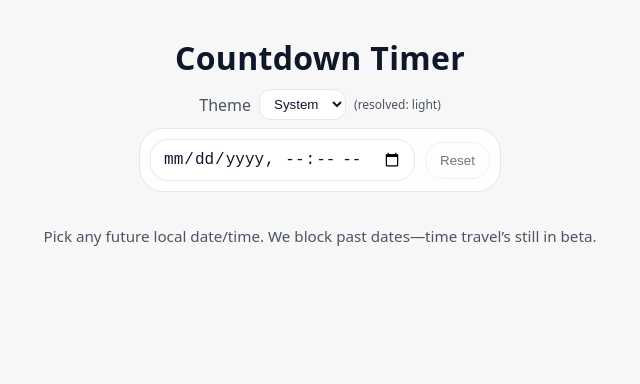
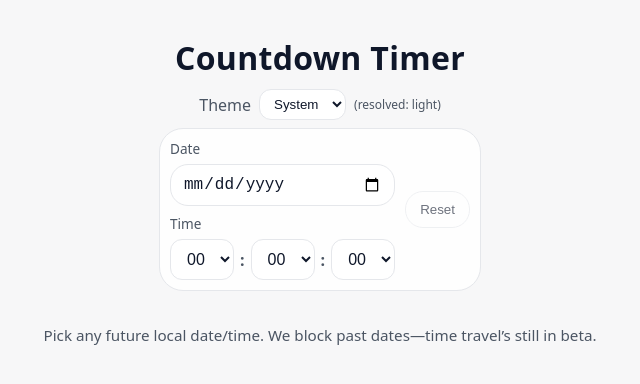
Before and after one commit to rgoshen/countdown-timer-ts, a React (Vite) app: page / in a window 1280 px wide. Shown: the top 384 px of the page, without its empty margins (320-960 px from the left). Built offline with nearby package versions, Linux system fonts and the light colour scheme.

Commit message:
update to time picker
Signed-off-by: Richard Goshen <rick.goshen@gmail.com>

```diff
--- a/src/App.css
+++ b/src/App.css
@@ -151,3 +151,51 @@ button.secondary:disabled {
   color: var(--text-muted);
   font-size: 0.95rem;
 }
+
+
+/* DateTimePicker styles */
+.dtp {
+  display: grid;
+  gap: 8px;
+  text-align: left;
+}
+.dtp-row {
+  display: grid;
+  gap: 6px;
+}
+.dtp-label {
+  font-size: 0.85rem;
+  color: var(--text-muted);
+}
+.dtp-input {
+  padding: 10px 12px;
+  font-size: 1rem;
+  color: var(--text);
+  background: var(--panel);
+  border: 1px solid var(--border);
+  border-radius: var(--radius);
+  outline: none;
+}
+.dtp-input:focus-visible,
+.dtp-select:focus-visible {
+  border-color: var(--accent);
+  box-shadow: 0 0 0 3px color-mix(in srgb, var(--accent) 25%, transparent);
+}
+
+.dtp-time {
+  display: inline-flex;
+  align-items: center;
+  gap: 6px;
+}
+.dtp-select {
+  padding: 10px 12px;
+  font-size: 1rem;
+  color: var(--text);
+  background: var(--panel);
+  border: 1px solid var(--border);
+  border-radius: 12px;
+}
+.dtp-colon {
+  color: var(--text-muted);
+  font-weight: 600;
+}
--- a/src/App.tsx
+++ b/src/App.tsx
@@ -2,6 +2,7 @@ import React, { useMemo, useState } from "react";
 import "./App.css";
 import ThemeToggle from "./components/ThemeToggle";
 import CountdownDisplay from "./components/CountdownDisplay";
+import DateTimePicker from "./components/DateTimePicker";
 import { useTicker } from "./hooks/useTicker";
 import { useCountdown } from "./hooks/useCountdown";
 import { isFutureDate, isValidDateString, toInputLocal } from "./lib/time";
@@ -9,6 +10,7 @@ import { isFutureDate, isValidDateString, toInputLocal } from "./lib/time";
 export default function App() {
   const [targetValue, setTargetValue] = useState<string>("");
   const [error, setError] = useState<string>("");
+  const [timeFormat, setTimeFormat] = useState<"24h"|"12h">(() => (localStorage.getItem("time-format") === "12h" ? "12h" : "24h"));
 
   const active = Boolean(targetValue) && !error;
   const nowMs = useTicker(active);
@@ -20,8 +22,7 @@ export default function App() {
 
   const { timeLeft, finished } = useCountdown(targetMs, nowMs);
 
-  const handleChange: React.ChangeEventHandler<HTMLInputElement> = (e) => {
-    const value = e.target.value;
+  const handleChange = (value: string) => {
     if (!isValidDateString(value)) {
       setError("Please enter a valid date and time.");
       setTargetValue("");
@@ -50,13 +51,7 @@ export default function App() {
       </div>
 
       <div className="controls">
-        <input
-          type="datetime-local"
-          value={targetValue}
-          onChange={handleChange}
-          min={toInputLocal(new Date())}
-          aria-label="Choose future date and time"
-        />
+        <DateTimePicker value={targetValue} onChange={handleChange as any} min={toInputLocal(new Date())} />
         <button className="secondary" onClick={reset} disabled={!targetValue}>
           Reset
         </button>
--- /dev/null
+++ b/src/components/DateTimePicker.tsx
@@ -0,0 +1,153 @@
+import React, { useEffect, useMemo, useState } from "react";
+
+type TimeFormat = "24h" | "12h";
+
+type Props = {
+  value: string;
+  onChange: (value: string) => void;
+  min?: string;
+  format?: TimeFormat;
+};
+
+function split(initial: string) {
+  if (!initial) return { d: "", h24: "00", m: "00", s: "00" };
+  const [date, time] = initial.split("T");
+  if (!time) return { d: date ?? "", h24: "00", m: "00", s: "00" };
+  const [hh="00", mm="00", ss="00"] = time.split(":");
+  return { d: date ?? "", h24: hh.padStart(2, "0"), m: mm.padStart(2, "0"), s: (ss ?? "00").padStart(2, "0") };
+}
+
+function toDisplayHour(h24: number): { h12: string; meridiem: "AM" | "PM" } {
+  const pm = h24 >= 12;
+  const raw = h24 % 12;
+  const h12 = raw === 0 ? 12 : raw;
+  return { h12: String(h12).padStart(2, "0"), meridiem: pm ? "PM" : "AM" };
+}
+
+function fromDisplayHour(h12Str: string, meridiem: "AM" | "PM"): number {
+  let h12 = parseInt(h12Str, 10);
+  if (isNaN(h12)) h12 = 12;
+  if (h12 < 1) h12 = 1;
+  if (h12 > 12) h12 = 12;
+  const base = h12 % 12;
+  return base + (meridiem === "PM" ? 12 : 0);
+}
+
+export default function DateTimePicker({ value, onChange, min, format = "24h" }: Props) {
+  const base = useMemo(() => split(value), [value]);
+  const [date, setDate] = useState<string>(base.d);
+  const [h24, setH24] = useState<string>(base.h24);
+  const [h12, setH12] = useState<string>(toDisplayHour(parseInt(base.h24,10)||0).h12);
+  const [meridiem, setMeridiem] = useState<"AM"|"PM">(toDisplayHour(parseInt(base.h24,10)||0).meridiem);
+  const [mm, setMm] = useState<string>(base.m);
+  const [ss, setSs] = useState<string>(base.s);
+
+  useEffect(() => {
+    setDate(base.d);
+    setH24(base.h24);
+    const disp = toDisplayHour(parseInt(base.h24, 10) || 0);
+    setH12(disp.h12);
+    setMeridiem(disp.meridiem);
+    setMm(base.m);
+    setSs(base.s);
+  }, [base.d, base.h24, base.m, base.s]);
+
+  useEffect(() => {
+    if (!date) return;
+    let hour: number;
+    if (format === "12h") {
+      hour = fromDisplayHour(h12, meridiem);
+    } else {
+      hour = Math.max(0, Math.min(23, parseInt(h24, 10) || 0));
+    }
+    const hhStr = String(hour).padStart(2, "0");
+    const next = `${date}T${hhStr}:${mm.padStart(2, "0")}:${ss.padStart(2, "0")}`;
+    onChange(next);
+  }, [date, h24, h12, meridiem, mm, ss, format, onChange]);
+
+  const minDate = min ? (min.split("T")[0] ?? "") : "";
+
+  return (
+    <div className="dtp">
+      <div className="dtp-row">
+        <label className="dtp-label" htmlFor="dtp-date">Date</label>
+        <input
+          id="dtp-date"
+          type="date"
+          value={date}
+          min={minDate}
+          onChange={(e) => setDate(e.target.value)}
+          aria-label="Select date"
+          className="dtp-input"
+        />
+      </div>
+
+      <div className="dtp-row">
+        <label className="dtp-label">Time</label>
+        <div className="dtp-time">
+          {format === "24h" ? (
+            <select
+              aria-label="Hours"
+              value={h24}
+              onChange={(e) => setH24(e.target.value.padStart(2, "0"))}
+              className="dtp-select"
+            >
+              {Array.from({ length: 24 }).map((_, i) => {
+                const v = String(i).padStart(2, "0");
+                return <option key={v} value={v}>{v}</option>;
+              })}
+            </select>
+          ) : (
+            <>
+              <select
+                aria-label="Hours"
+                value={h12}
+                onChange={(e) => setH12(e.target.value.padStart(2, "0"))}
+                className="dtp-select"
+              >
+                {Array.from({ length: 12 }).map((_, i) => {
+                  const v = String(i === 0 ? 12 : i).padStart(2, "0");
+                  return <option key={v} value={v}>{v}</option>;
+                })}
+              </select>
+              <select
+                aria-label="AM/PM"
+                value={meridiem}
+                onChange={(e) => setMeridiem(e.target.value as "AM"|"PM")}
+                className="dtp-select"
+              >
+                <option value="AM">AM</option>
+                <option value="PM">PM</option>
+              </select>
+            </>
+          )}
+
+          <span className="dtp-colon">:</span>
+          <select
+            aria-label="Minutes"
+            value={mm}
+            onChange={(e) => setMm(e.target.value.padStart(2, "0"))}
+            className="dtp-select"
+          >
+            {Array.from({ length: 60 }).map((_, i) => {
+              const v = String(i).padStart(2, "0");
+              return <option key={v} value={v}>{v}</option>;
+            })}
+          </select>
+          <span className="dtp-colon">:</span>
+          <select
+            aria-label="Seconds"
+            value={ss}
+            onChange={(e) => setSs(e.target.value.padStart(2, "0"))}
+            className="dtp-select"
+          >
+            {Array.from({ length: 60 }).map((_, i) => {
+              const v = String(i).padStart(2, "0");
+              return <option key={v} value={v}>{v}</option>;
+            })}
+          </select>
+        </div>
+      </div>
+    </div>
+  );
+}
```
Also changed, not shown: 2 other files (tests, documents, lock files or other folders).
